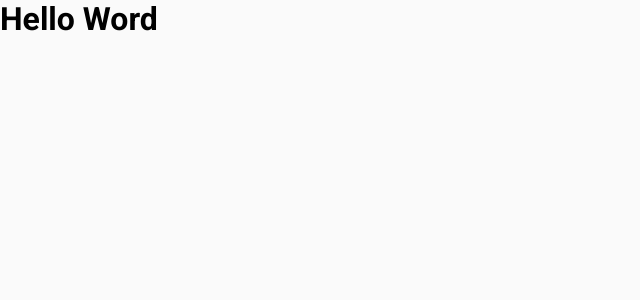
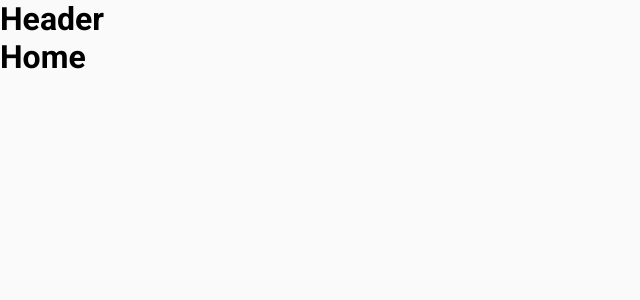
Before and after one commit to LSantoni/desafio-Coffee-Delivery, a React (Vite) app: page / in a window 1280 px wide. Shown: the top 300 px of the page, without its empty margins (0-640 px from the left). Built offline with nearby package versions, Linux system fonts and the light colour scheme.

Commit message:
Definir rotas e layout padrão

```diff
--- a/package.json
+++ b/package.json
@@ -11,6 +11,7 @@
   "dependencies": {
     "react": "^18.2.0",
     "react-dom": "^18.2.0",
+    "react-router-dom": "^6.3.0",
     "styled-components": "^5.3.5"
   },
   "devDependencies": {
--- a/src/App.tsx
+++ b/src/App.tsx
@@ -1,14 +1,16 @@
 import { ThemeProvider } from 'styled-components'
-import { useState } from 'react'
+import { BrowserRouter } from 'react-router-dom'
+import { Router } from './Router'
+
+import { GlobalStyle } from './styles/global'
 import { defaultTheme } from './styles/themes/default'
-import { GlobalStyle } from './styles/global'
 
 export function App() {
-  const [count, setCount] = useState(0)
-
   return (
     <ThemeProvider theme={defaultTheme}>
-      <h1>Hello Word</h1>
+      <BrowserRouter>
+        <Router />
+      </BrowserRouter>
       <GlobalStyle />
     </ThemeProvider>
   )
--- /dev/null
+++ b/src/Router.tsx
@@ -0,0 +1,15 @@
+import { Route, Routes } from 'react-router-dom'
+import { DefaultLayout } from './layouts/DefaultLayout';
+import { Checkout } from './pages/Checkout';
+import { Home } from './pages/Home';
+
+export function Router() {
+  return (
+    <Routes>
+      <Route path='/' element={<DefaultLayout />}>
+        <Route path='/' element={<Home />} />
+        <Route path='/checkout' element={<Checkout />} />
+      </Route>
+    </Routes>
+  );
+}
--- /dev/null
+++ b/src/layouts/DefaultLayout.tsx
@@ -0,0 +1,11 @@
+import { Outlet } from 'react-router-dom'
+import { Header } from "../shared/components/Header/Header";
+
+export function DefaultLayout() {
+  return (
+    <div>
+      <Header />
+      <Outlet />
+    </div>
+  )
+}
--- /dev/null
+++ b/src/pages/Checkout/index.tsx
@@ -0,0 +1,3 @@
+export function Checkout() {
+  return <h1>Checkout</h1>
+}
--- /dev/null
+++ b/src/pages/Home/index.tsx
@@ -0,0 +1,3 @@
+export function Home() {
+  return <h1>Home</h1>
+}
--- /dev/null
+++ b/src/shared/components/Header/Header.tsx
@@ -0,0 +1,3 @@
+export function Header() {
+  return <h1>Header</h1>
+}
```
Also changed, not shown: src/pages/Home/styles.ts (added), 1 other file (tests, documents, lock files or other folders).
